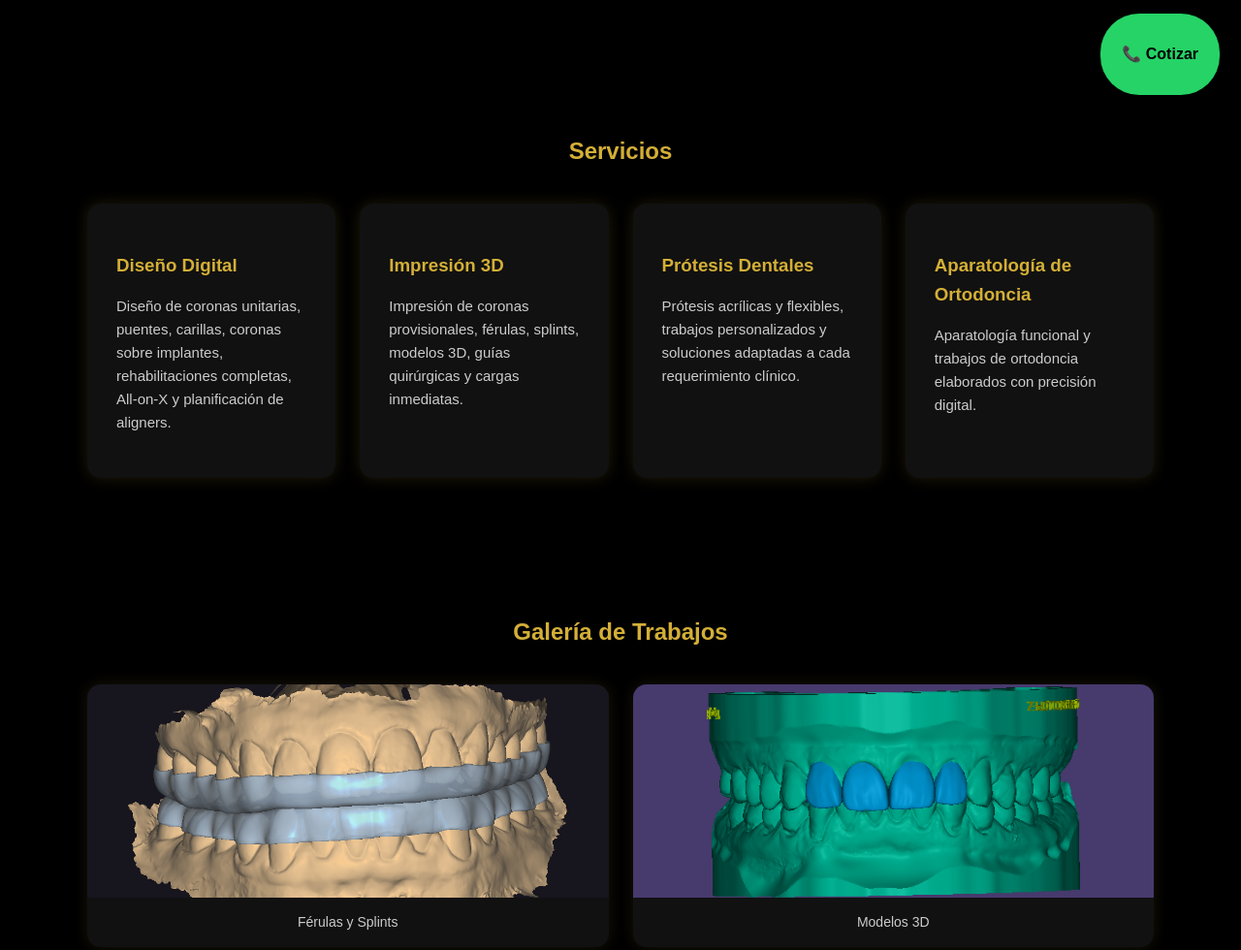
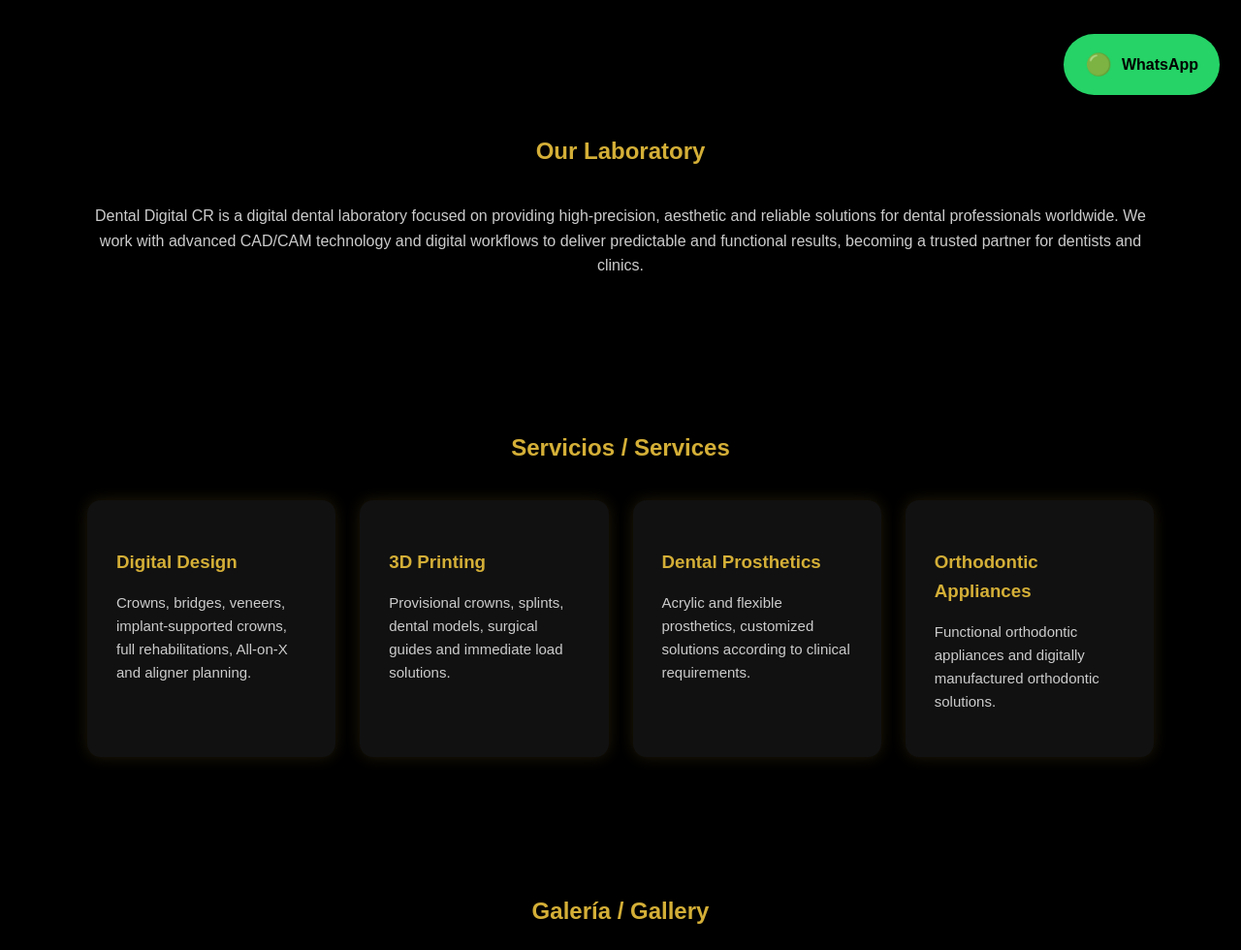
Before and after one commit to DigitalDentalCR/dentaldigitalcr, a plain HTML site: page index.html in a window 1280 px wide. Shown: the part 680-1660 px from the top of the page at 97% size. Drawn offline with Linux system fonts and the light colour scheme.

Commit message:
index.html

```diff
--- a/index.html
+++ b/index.html
@@ -2,7 +2,7 @@
 <html lang="es">
 <head>
   <meta charset="UTF-8">
-  <title>Dental Digital CR | Laboratorio Dental Digital</title>
+  <title>Dental Digital CR | Digital Dental Laboratory</title>
   <meta name="viewport" content="width=device-width, initial-scale=1.0">
 
   <style>
@@ -31,7 +31,7 @@
 
     header p {
       color: #ccc;
-      max-width: 750px;
+      max-width: 780px;
       margin: auto;
       font-size: 17px;
     }
@@ -99,6 +99,17 @@
       font-size: 14px;
     }
 
+    .contact {
+      text-align: center;
+      background: #111;
+      padding: 50px 20px;
+    }
+
+    .contact p {
+      color: #ccc;
+      font-size: 16px;
+    }
+
     footer {
       text-align: center;
       padding: 20px;
@@ -111,35 +122,27 @@
       position: fixed;
       bottom: 22px;
       right: 22px;
-      width: 56px;
-      height: 56px;
       background-color: #25D366;
       color: #000;
-      border-radius: 50%;
+      border-radius: 40px;
+      padding: 14px 22px;
+      font-weight: bold;
+      text-decoration: none;
+      font-size: 16px;
       display: flex;
       align-items: center;
-      justify-content: center;
-      font-size: 26px;
-      text-decoration: none;
+      gap: 10px;
       box-shadow: 0 8px 20px rgba(0,0,0,0.35);
       z-index: 1000;
-      transition: transform 0.25s ease, box-shadow 0.25s ease;
+      transition: transform 0.25s ease;
     }
 
     .whatsapp-float:hover {
-      transform: scale(1.08);
-      box-shadow: 0 10px 25px rgba(0,0,0,0.45);
+      transform: scale(1.05);
     }
 
-    @media (min-width: 768px) {
-      .whatsapp-float {
-        width: auto;
-        padding: 14px 22px;
-        border-radius: 40px;
-        font-size: 16px;
-        font-weight: bold;
-        gap: 10px;
-      }
+    .whatsapp-icon {
+      font-size: 22px;
     }
   </style>
 </head>
@@ -167,38 +170,48 @@
 </section>
 
 <section>
-  <h2>Servicios</h2>
+  <h2>Our Laboratory</h2>
+  <p style="text-align:center; color:#ccc;">
+    Dental Digital CR is a digital dental laboratory focused on providing high-precision,
+    aesthetic and reliable solutions for dental professionals worldwide. We work with
+    advanced CAD/CAM technology and digital workflows to deliver predictable and
+    functional results, becoming a trusted partner for dentists and clinics.
+  </p>
+</section>
+
+<section>
+  <h2>Servicios / Services</h2>
   <div class="services">
 
     <div class="card">
-      <h3>Diseño Digital</h3>
+      <h3>Digital Design</h3>
       <p>
-        Diseño de coronas unitarias, puentes, carillas, coronas sobre implantes,
-        rehabilitaciones completas, All-on-X y planificación de aligners.
+        Crowns, bridges, veneers, implant-supported crowns, full rehabilitations,
+        All-on-X and aligner planning.
       </p>
     </div>
 
     <div class="card">
-      <h3>Impresión 3D</h3>
+      <h3>3D Printing</h3>
       <p>
-        Impresión de coronas provisionales, férulas, splints, modelos 3D,
-        guías quirúrgicas y cargas inmediatas.
+        Provisional crowns, splints, dental models, surgical guides
+        and immediate load solutions.
       </p>
     </div>
 
     <div class="card">
-      <h3>Prótesis Dentales</h3>
+      <h3>Dental Prosthetics</h3>
       <p>
-        Prótesis acrílicas y flexibles, trabajos personalizados y soluciones
-        adaptadas a cada requerimiento clínico.
+        Acrylic and flexible prosthetics, customized solutions
+        according to clinical requirements.
       </p>
     </div>
 
     <div class="card">
-      <h3>Aparatología de Ortodoncia</h3>
+      <h3>Orthodontic Appliances</h3>
       <p>
-        Aparatología funcional y trabajos de ortodoncia elaborados
-        con precisión digital.
+        Functional orthodontic appliances and digitally manufactured
+        orthodontic solutions.
       </p>
     </div>
 
@@ -206,32 +219,40 @@
 </section>
 
 <section>
-  <h2>Galería de Trabajos</h2>
+  <h2>Galería / Gallery</h2>
   <div class="gallery">
 
     <div class="gallery-item">
-      <img src="galeria/ferula.jpg" alt="Férula dental">
-      <p>Férulas y Splints</p>
+      <img src="galeria/ferula.jpg" alt="Dental splint">
+      <p>Férulas / Splints</p>
     </div>
 
     <div class="gallery-item">
-      <img src="galeria/modelo3d.jpg" alt="Modelo 3D dental">
-      <p>Modelos 3D</p>
+      <img src="galeria/modelo3d.jpg" alt="3D dental model">
+      <p>Modelos 3D / 3D Models</p>
     </div>
 
   </div>
 </section>
 
+<section class="contact">
+  <h2>Contacto / Contact</h2>
+  <p>
+    📧 Correo electrónico / Email: <br>
+    <strong>contacto@dentaldigitalcr.com</strong>
+  </p>
+</section>
+
 <footer>
-  © 2025 Dental Digital CR · Laboratorio Dental
+  © 2025 Dental Digital CR · Digital Dental Laboratory
 </footer>
 
 <!-- BOTÓN WHATSAPP -->
-<a href="https://wa.me/50672640280?text=Hola%2C%20soy%20odont%C3%B3logo(a)%20y%20me%20gustar%C3%ADa%20cotizar%20un%20caso%20con%20Dental%20Digital%20CR."
+<a href="https://wa.me/50672640280?text=Hello%2C%20I%20am%20a%20dentist%20and%20I%20would%20like%20to%20request%20a%20quote%20with%20Dental%20Digital%20CR."
    class="whatsapp-float"
    target="_blank"
    aria-label="WhatsApp Dental Digital CR">
-   📞 Cotizar
+   <span class="whatsapp-icon">🟢</span> WhatsApp
 </a>
 
 </body>
```
